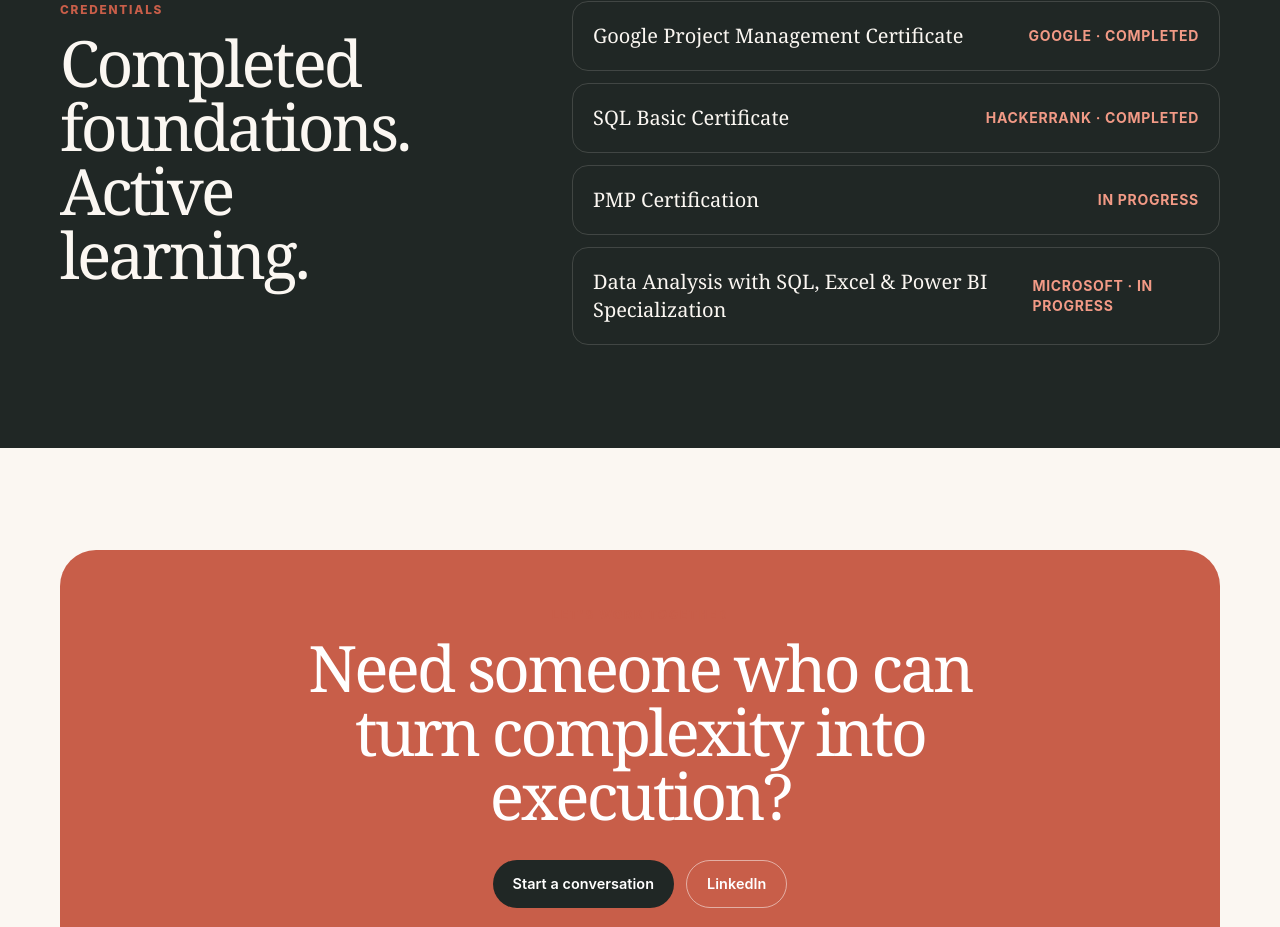
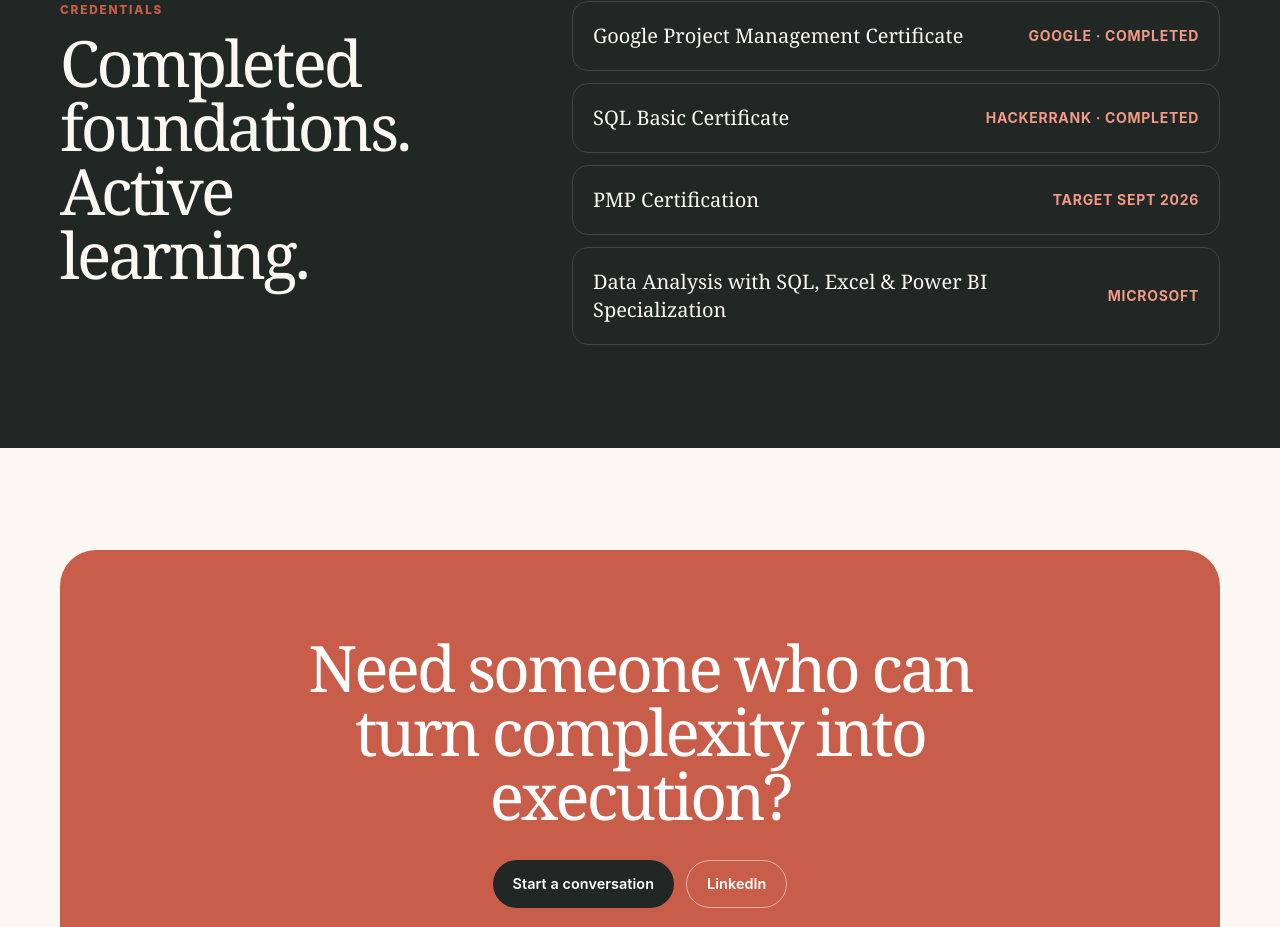
Before and after one commit to sarahphamilton/sarahphamilton, a Next.js app: page / in a window 1280 px wide. Shown: the part 5001-5928 px from the top of the page. Built offline with nearby package versions, Linux system fonts and the light colour scheme.

Commit message:
Remove in-progress credential statuses

```diff
--- a/src/content/site.ts
+++ b/src/content/site.ts
@@ -50,10 +50,10 @@ export const experience = [
 export const credentials = [
   { name: "Google Project Management Certificate", detail: "Google · Completed" },
   { name: "SQL Basic Certificate", detail: "HackerRank · Completed" },
-  { name: "PMP Certification", detail: "In progress" },
+  { name: "PMP Certification", detail: "Target Sept 2026" },
   {
     name: "Data Analysis with SQL, Excel & Power BI Specialization",
-    detail: "Microsoft · In progress",
+    detail: "Microsoft",
   },
 ];
 
```
